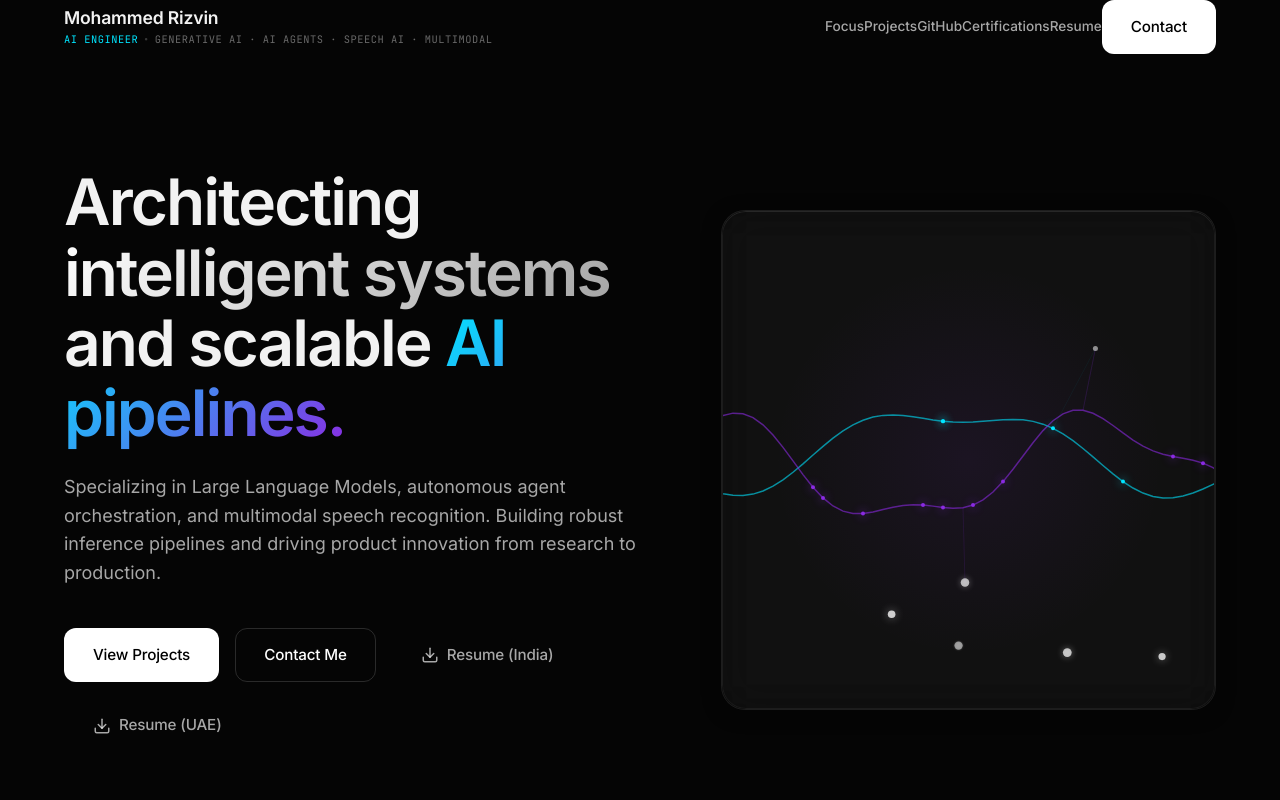
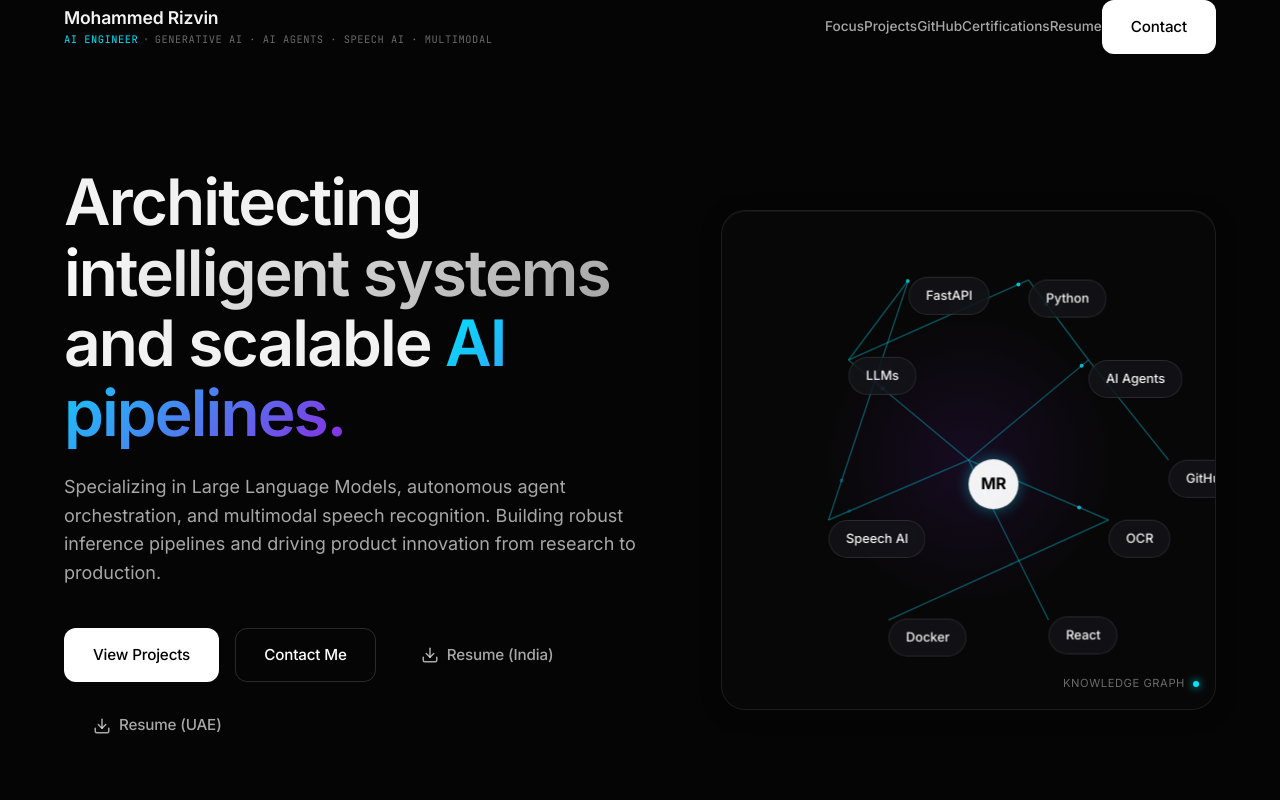
Before and after one commit to rzvn6660/Rizvin_Portfolio, a React (Vite) app: page / in a window 1280 px wide. Shown: the top 800 px of the page. Built offline with nearby package versions, Linux system fonts and the light colour scheme.

Commit message:
Transform Hero visual into an Interactive AI Knowledge Graph and Pipeline Visualizer with Framer Motion

```diff
--- a/src/components/NeuralNetwork.jsx
+++ b/src/components/NeuralNetwork.jsx
@@ -1,290 +1,280 @@
-import React, { useEffect, useRef, useState } from 'react';
-import { motion } from 'framer-motion';
+import React, { useState, useEffect } from 'react';
+import { motion, AnimatePresence } from 'framer-motion';
+
+const nodesData = {
+  MR: { label: 'MR', type: 'center', target: '#about' },
+  LLMs: { label: 'LLMs', type: 'primary', target: '#projects', sub: ['Prompt Engineering', 'RAG', 'Reasoning', 'OpenAI APIs'] },
+  Agents: { label: 'AI Agents', type: 'primary', target: '#projects', sub: ['LangGraph', 'Tool Calling', 'Memory', 'Automation'] },
+  Speech: { label: 'Speech AI', type: 'primary', target: '#projects', sub: ['Whisper', 'Coqui TTS', 'Real-time Voice'] },
+  OCR: { label: 'OCR', type: 'primary', target: '#projects', sub: ['EasyOCR', 'Vision AI', 'Medicine Recognition'] },
+  FastAPI: { label: 'FastAPI', type: 'secondary', target: '#focus' },
+  Python: { label: 'Python', type: 'secondary', target: '#focus' },
+  Docker: { label: 'Docker', type: 'secondary', target: '#focus' },
+  React: { label: 'React', type: 'secondary', target: '#focus' },
+  GitHub: { label: 'GitHub', type: 'secondary', target: '#github' },
+  // Pipeline specific virtual nodes
+  Voice: { label: 'Voice Input', type: 'pipeline' },
+  Memory: { label: 'Memory', type: 'pipeline' },
+  Response: { label: 'Response', type: 'pipeline' }
+};
+
+const getGraphLayout = (width, height) => ({
+  MR: { x: width/2, y: height/2, opacity: 1 },
+  LLMs: { x: width/2 - 120, y: height/2 - 100, opacity: 1 },
+  Agents: { x: width/2 + 120, y: height/2 - 100, opacity: 1 },
+  Speech: { x: width/2 - 140, y: height/2 + 60, opacity: 1 },
+  OCR: { x: width/2 + 140, y: height/2 + 60, opacity: 1 },
+  FastAPI: { x: width/2 - 60, y: height/2 - 180, opacity: 1 },
+  Python: { x: width/2 + 60, y: height/2 - 180, opacity: 1 },
+  Docker: { x: width/2 - 80, y: height/2 + 160, opacity: 1 },
+  React: { x: width/2 + 80, y: height/2 + 160, opacity: 1 },
+  GitHub: { x: width/2 + 200, y: height/2, opacity: 1 },
+  Voice: { x: width/2, y: height/2, opacity: 0 },
+  Memory: { x: width/2, y: height/2, opacity: 0 },
+  Response: { x: width/2, y: height/2, opacity: 0 },
+});
+
+const getPipelineLayout = (width, height) => {
+  const startY = 80;
+  const spacing = (height - 160) / 5;
+  const centerX = width / 2;
+  return {
+    Voice: { x: centerX, y: startY, opacity: 1 },
+    Speech: { x: centerX, y: startY + spacing * 1, opacity: 1 },
+    LLMs: { x: centerX, y: startY + spacing * 2, opacity: 1 },
+    Agents: { x: centerX, y: startY + spacing * 3, opacity: 1 },
+    Memory: { x: centerX + 120, y: startY + spacing * 3, opacity: 1 },
+    Response: { x: centerX, y: startY + spacing * 4, opacity: 1 },
+    // Hide others
+    MR: { x: centerX - 150, y: height/2, opacity: 0.1 },
+    OCR: { x: centerX - 150, y: height/2 - 50, opacity: 0.1 },
+    FastAPI: { x: centerX - 150, y: height/2 + 50, opacity: 0.1 },
+    Python: { x: centerX + 150, y: height/2 - 50, opacity: 0.1 },
+    Docker: { x: centerX + 150, y: height/2 + 50, opacity: 0.1 },
+    React: { x: centerX + 150, y: height/2, opacity: 0.1 },
+    GitHub: { x: centerX + 150, y: height/2 + 100, opacity: 0.1 },
+  };
+};
+
+const getGraphConnections = () => [
+  ['MR', 'LLMs'], ['MR', 'Agents'], ['MR', 'Speech'], ['MR', 'OCR'],
+  ['LLMs', 'FastAPI'], ['LLMs', 'Python'], ['Agents', 'Python'],
+  ['Speech', 'FastAPI'], ['OCR', 'Docker'], ['MR', 'React'],
+  ['Agents', 'GitHub']
+];
+
+const getPipelineConnections = () => [
+  ['Voice', 'Speech'], ['Speech', 'LLMs'], ['LLMs', 'Agents'],
+  ['Agents', 'Memory'], ['Memory', 'Agents'], ['Agents', 'Response']
+];
 
 export default function NeuralNetwork() {
-  const canvasRef = useRef(null);
-  const containerRef = useRef(null);
-  const [isHovered, setIsHovered] = useState(false);
+  const [viewMode, setViewMode] = useState('graph'); // 'graph' or 'pipeline'
+  const [dimensions, setDimensions] = useState({ width: 500, height: 500 });
+  const [hoveredNode, setHoveredNode] = useState(null);
 
   useEffect(() => {
-    const canvas = canvasRef.current;
-    const ctx = canvas.getContext('2d');
-    let animationFrameId;
-    let time = 0;
+    const updateSize = () => {
+      const parent = document.getElementById('network-container');
+      if (parent) {
+        setDimensions({ width: parent.clientWidth, height: parent.clientHeight });
+      }
+    };
+    window.addEventListener('resize', updateSize);
+    updateSize();
 
-    // Check reduced motion
+    // Toggle view modes every 12 seconds
+    const interval = setInterval(() => {
+      setViewMode(prev => prev === 'graph' ? 'pipeline' : 'graph');
+    }, 12000);
+
+    return () => {
+      window.removeEventListener('resize', updateSize);
+      clearInterval(interval);
+    };
+  }, []);
+
+  const handleNodeClick = (target) => {
+    if (target) {
+      const el = document.querySelector(target);
+      if (el) el.scrollIntoView({ behavior: 'smooth' });
+    }
+  };
+
+  const layout = viewMode === 'graph' ? getGraphLayout(dimensions.width, dimensions.height) : getPipelineLayout(dimensions.width, dimensions.height);
+  const connections = viewMode === 'graph' ? getGraphConnections() : getPipelineConnections();
+
   const prefersReducedMotion = window.matchMedia('(prefers-reduced-motion: reduce)').matches;
 
-    // Interaction state
-    let mouse = { x: -1000, y: -1000, targetX: -1000, targetY: -1000, isClicking: false };
-    let clickPulse = 0;
-    let hoverSpeedMulti = 1;
+  return (
+    <div id="network-container" style={{ width: '100%', height: '100%', position: 'relative', background: 'rgba(5,5,5,0.4)', borderRadius: '24px', overflow: 'hidden' }}>
 
-    const resizeCanvas = () => {
-      const parent = canvas.parentElement;
-      canvas.width = parent.clientWidth * (window.devicePixelRatio || 1);
-      canvas.height = parent.clientHeight * (window.devicePixelRatio || 1);
-      ctx.scale(window.devicePixelRatio || 1, window.devicePixelRatio || 1);
-    };
+      {/* Background Glow */}
+      <motion.div
+        animate={{ opacity: viewMode === 'pipeline' ? 0.3 : 0.8 }}
+        style={{ position: 'absolute', top: '50%', left: '50%', transform: 'translate(-50%, -50%)', width: '300px', height: '300px', background: 'radial-gradient(circle, rgba(138, 43, 226, 0.15) 0%, transparent 70%)', pointerEvents: 'none' }}
+      />
 
-    window.addEventListener('resize', resizeCanvas);
-    resizeCanvas();
+      {/* Connections (SVG) */}
+      <svg style={{ position: 'absolute', top: 0, left: 0, width: '100%', height: '100%', pointerEvents: 'none', zIndex: 1 }}>
+        <AnimatePresence>
+          {connections.map(([from, to], i) => {
+            const start = layout[from];
+            const end = layout[to];
+            if (!start || !end || start.opacity === 0 || end.opacity === 0) return null;
 
-    const handleMouseMove = (e) => {
-      const rect = canvas.getBoundingClientRect();
-      mouse.targetX = e.clientX - rect.left;
-      mouse.targetY = e.clientY - rect.top;
-    };
-    const handleMouseLeave = () => {
-      mouse.targetX = -1000;
-      mouse.targetY = -1000;
-    };
-    const handleMouseDown = () => {
-      mouse.isClicking = true;
-      clickPulse = 1.0;
-    };
-    const handleMouseUp = () => {
-      mouse.isClicking = false;
-    };
+            return (
+              <motion.line
+                key={`${from}-${to}-${viewMode}`}
+                x1={start.x} y1={start.y}
+                x2={end.x} y2={end.y}
+                stroke="rgba(0, 229, 255, 0.3)"
+                strokeWidth="1.5"
+                initial={{ pathLength: 0, opacity: 0 }}
+                animate={{ pathLength: 1, opacity: Math.min(start.opacity, end.opacity) }}
+                exit={{ opacity: 0 }}
+                transition={{ duration: 0.8, ease: "easeInOut" }}
+              />
+            );
+          })}
+        </AnimatePresence>
 
-    canvas.addEventListener('mousemove', handleMouseMove);
-    canvas.addEventListener('mouseleave', handleMouseLeave);
-    canvas.addEventListener('mousedown', handleMouseDown);
-    canvas.addEventListener('mouseup', handleMouseUp);
+        {/* Moving Particles along lines */}
+        {!prefersReducedMotion && connections.map(([from, to], i) => {
+          const start = layout[from];
+          const end = layout[to];
+          if (!start || !end || start.opacity === 0 || end.opacity === 0) return null;
+          return (
+            <motion.circle
+              key={`particle-${from}-${to}`}
+              r="2"
+              fill="#00e5ff"
+              initial={{ cx: start.x, cy: start.y, opacity: 0 }}
+              animate={{
+                cx: [start.x, end.x],
+                cy: [start.y, end.y],
+                opacity: [0, 1, 0]
+              }}
+              transition={{
+                duration: 2 + Math.random(),
+                repeat: Infinity,
+                ease: "linear",
+                delay: Math.random() * 2
+              }}
+            />
+          );
+        })}
+      </svg>
 
-    // AI Nodes
-    const nodes = Array.from({ length: 6 }).map(() => ({
-      baseX: Math.random() * canvas.clientWidth,
-      baseY: Math.random() * canvas.clientHeight,
-      x: 0,
-      y: 0,
-      phase: Math.random() * Math.PI * 2,
-      speed: Math.random() * 0.02 + 0.01,
-      size: Math.random() * 2 + 2,
-    }));
+      {/* Nodes (DOM) */}
+      {Object.entries(nodesData).map(([key, node]) => {
+        const pos = layout[key];
+        if (!pos) return null;
 
-    // Particles moving along curves
-    let particles = Array.from({ length: 15 }).map(() => ({
-      t: Math.random(),
-      speed: Math.random() * 0.002 + 0.001,
-      curveIndex: Math.random() > 0.5 ? 0 : 1, // 0 for cyan, 1 for purple
-    }));
-
-    const drawCurve = (ctx, width, height, time, color, yOffset, amplitude, freq, phaseOffset) => {
-      ctx.beginPath();
-      ctx.strokeStyle = color;
-      ctx.lineWidth = 1.5;
-
-      let points = [];
-      for (let x = -50; x <= width + 50; x += 10) {
-        let t = x / width;
-        let y = height / 2 + yOffset;
-
-        // Base sine wave
-        let wave = Math.sin(t * freq + time + phaseOffset) * amplitude;
-
-        // Add secondary wave for complexity
-        wave += Math.sin(t * freq * 2.5 - time * 1.5 + phaseOffset) * (amplitude * 0.3);
-
-        // Mouse influence
-        let dist = Math.abs(x - mouse.x);
-        let influence = Math.max(0, 1 - dist / 200);
-        if (mouse.x > 0 && mouse.y > 0) {
-          let dy = mouse.y - (y + wave);
-          wave += dy * influence * 0.3;
-        }
-
-        if (clickPulse > 0) {
-          wave += Math.sin(t * 20 - time * 10) * (20 * clickPulse) * influence;
-        }
-
-        y += wave;
-        points.push({x, y});
-
-        if (x === -50) ctx.moveTo(x, y);
-        else ctx.lineTo(x, y);
-      }
-
-      ctx.stroke();
-      ctx.closePath();
-      return points;
-    };
-
-    const animate = () => {
-      if (prefersReducedMotion) {
-        // Minimal static drawing if reduced motion is preferred
-        return;
-      }
-
-      const width = canvas.clientWidth;
-      const height = canvas.clientHeight;
-      ctx.clearRect(0, 0, width, height);
-
-      // Smooth mouse interpolation
-      mouse.x += (mouse.targetX - mouse.x) * 0.1;
-      mouse.y += (mouse.targetY - mouse.y) * 0.1;
-
-      // Click pulse decay
-      if (clickPulse > 0) clickPulse -= 0.02;
-
-      hoverSpeedMulti += ((isHovered ? 1.5 : 1) - hoverSpeedMulti) * 0.05;
-      const timeDelta = 0.02 * hoverSpeedMulti + (clickPulse * 0.05);
-      time += timeDelta;
-
-      // Draw Curves
-      const curve1 = drawCurve(ctx, width, height, time, 'rgba(0, 229, 255, 0.6)', -10, 40, Math.PI * 2, 0);
-      const curve2 = drawCurve(ctx, width, height, time, 'rgba(138, 43, 226, 0.6)', 10, 50, Math.PI * 2.5, Math.PI);
-
-      // Update and Draw Particles on curves
-      ctx.shadowBlur = 10;
-      particles.forEach(p => {
-        p.t += p.speed * hoverSpeedMulti + (clickPulse * 0.01);
-        if (p.t > 1) {
-          p.t = 0;
-          p.curveIndex = Math.random() > 0.5 ? 0 : 1;
-        }
-
-        const curve = p.curveIndex === 0 ? curve1 : curve2;
-        if (curve.length > 0) {
-          const index = Math.floor(p.t * (curve.length - 1));
-          const point = curve[index];
-          if (point) {
-            ctx.beginPath();
-            ctx.fillStyle = p.curveIndex === 0 ? '#00e5ff' : '#8a2be2';
-            ctx.shadowColor = ctx.fillStyle;
-            ctx.arc(point.x, point.y, 2, 0, Math.PI * 2);
-            ctx.fill();
-          }
-        }
-      });
-      ctx.shadowBlur = 0;
-
-      // Update and Draw Nodes
-      nodes.forEach((node, i) => {
-        // Floating math
-        node.x = node.baseX + Math.sin(time * 0.5 + node.phase) * 30;
-        node.y = node.baseY + Math.cos(time * 0.7 + node.phase) * 30;
-
-        // Mouse repulsion
-        let dx = node.x - mouse.x;
-        let dy = node.y - mouse.y;
-        let dist = Math.sqrt(dx*dx + dy*dy);
-        if (dist < 150 && mouse.x > 0) {
-          node.x += (dx / dist) * (150 - dist) * 0.1;
-          node.y += (dy / dist) * (150 - dist) * 0.1;
-        }
-
-        // Draw connections to curves if close
-        [curve1, curve2].forEach((curve, cIdx) => {
-          let closestPt = null;
-          let minDist = 100;
-          curve.forEach(pt => {
-            let d = Math.sqrt((pt.x - node.x)**2 + (pt.y - node.y)**2);
-            if (d < minDist) {
-              minDist = d;
-              closestPt = pt;
-            }
-          });
-
-          if (closestPt) {
-            ctx.beginPath();
-            ctx.strokeStyle = cIdx === 0 ? `rgba(0, 229, 255, ${1 - minDist/100})` : `rgba(138, 43, 226, ${1 - minDist/100})`;
-            ctx.lineWidth = 0.5;
-            ctx.moveTo(node.x, node.y);
-            ctx.lineTo(closestPt.x, closestPt.y);
-            ctx.stroke();
-          }
-        });
-
-        // Draw node
-        ctx.beginPath();
-        const pulse = Math.sin(time * 2 + node.phase) * 0.5 + 0.5;
-        ctx.fillStyle = `rgba(255, 255, 255, ${0.4 + pulse * 0.4})`;
-        ctx.shadowColor = 'rgba(255,255,255,0.5)';
-        ctx.shadowBlur = 10 * pulse;
-        ctx.arc(node.x, node.y, node.size + pulse, 0, Math.PI * 2);
-        ctx.fill();
-        ctx.shadowBlur = 0;
-      });
-
-      animationFrameId = requestAnimationFrame(animate);
-    };
-
-    animate();
-
-    return () => {
-      window.removeEventListener('resize', resizeCanvas);
-      canvas.removeEventListener('mousemove', handleMouseMove);
-      canvas.removeEventListener('mouseleave', handleMouseLeave);
-      canvas.removeEventListener('mousedown', handleMouseDown);
-      canvas.removeEventListener('mouseup', handleMouseUp);
-      cancelAnimationFrame(animationFrameId);
-    };
-  }, [isHovered]);
+        const isCenter = node.type === 'center';
+        const isHovered = hoveredNode === key;
 
         return (
           <motion.div
-      ref={containerRef}
-      onMouseEnter={() => setIsHovered(true)}
-      onMouseLeave={() => setIsHovered(false)}
-      whileHover={{ y: -6 }}
-      transition={{ type: 'spring', stiffness: 200, damping: 20 }}
+            key={key}
+            onClick={() => handleNodeClick(node.target)}
+            onMouseEnter={() => setHoveredNode(key)}
+            onMouseLeave={() => setHoveredNode(null)}
+            initial={{ x: pos.x, y: pos.y, opacity: pos.opacity }}
+            animate={{
+              x: pos.x,
+              y: pos.y,
+              opacity: pos.opacity,
+              scale: isHovered ? 1.1 : 1
+            }}
+            transition={{ type: "spring", stiffness: 60, damping: 15 }}
             style={{
-        width: '100%',
-        height: '100%',
-        position: 'relative',
-        borderRadius: '24px',
-        background: 'rgba(255, 255, 255, 0.02)',
-        backdropFilter: 'blur(20px)',
-        WebkitBackdropFilter: 'blur(20px)',
-        border: '1px solid rgba(255, 255, 255, 0.05)',
-        boxShadow: isHovered
-          ? '0 20px 40px -10px rgba(0,0,0,0.6), 0 0 20px rgba(138, 43, 226, 0.15)'
-          : '0 10px 30px -10px rgba(0,0,0,0.5)',
-        overflow: 'hidden',
-        cursor: 'pointer'
+              position: 'absolute',
+              transform: 'translate(-50%, -50%)',
+              zIndex: isHovered ? 10 : 2,
+              pointerEvents: pos.opacity < 0.5 ? 'none' : 'auto',
+              cursor: pos.opacity > 0.5 ? 'pointer' : 'default'
             }}
           >
-      {/* Animated subtle gradient border */}
+            {/* The Node Bubble */}
             <motion.div
-        animate={{ opacity: isHovered ? 1 : 0 }}
+              animate={{
+                y: prefersReducedMotion ? 0 : [0, -5, 0],
+                boxShadow: isHovered
+                  ? '0 0 20px rgba(138,43,226,0.6)'
+                  : (isCenter ? '0 0 15px rgba(0,229,255,0.4)' : '0 0 0px rgba(0,0,0,0)')
+              }}
+              transition={{
+                y: { duration: 3 + Math.random(), repeat: Infinity, ease: "easeInOut" }
+              }}
+              style={{
+                background: isCenter ? 'var(--color-text-primary)' : 'rgba(20,20,25,0.8)',
+                color: isCenter ? '#000' : 'var(--color-text-primary)',
+                border: isCenter ? 'none' : '1px solid rgba(255,255,255,0.1)',
+                backdropFilter: 'blur(8px)',
+                padding: isCenter ? '12px' : '8px 16px',
+                borderRadius: '100px',
+                fontWeight: isCenter ? 700 : 500,
+                fontSize: isCenter ? '1rem' : '0.8rem',
+                whiteSpace: 'nowrap',
+                display: 'flex',
+                alignItems: 'center',
+                justifyContent: 'center',
+                boxShadow: '0 4px 12px rgba(0,0,0,0.3)'
+              }}
+            >
+              {node.label}
+            </motion.div>
+
+            {/* Hover Tooltip */}
+            <AnimatePresence>
+              {isHovered && node.sub && (
+                <motion.div
+                  initial={{ opacity: 0, y: 10, scale: 0.95 }}
+                  animate={{ opacity: 1, y: 0, scale: 1 }}
+                  exit={{ opacity: 0, y: 10, scale: 0.95 }}
                   style={{
                     position: 'absolute',
-          top: 0, left: 0, right: 0, bottom: 0,
-          borderRadius: 'inherit',
-          padding: '1px',
-          background: 'linear-gradient(135deg, rgba(138, 43, 226, 0.5), rgba(0, 229, 255, 0.5))',
-          WebkitMask: 'linear-gradient(#fff 0 0) content-box, linear-gradient(#fff 0 0)',
-          WebkitMaskComposite: 'xor',
-          maskComposite: 'exclude',
+                    top: '100%',
+                    left: '50%',
+                    transform: 'translateX(-50%)',
+                    marginTop: '12px',
+                    background: 'rgba(15,15,20,0.95)',
+                    backdropFilter: 'blur(12px)',
+                    border: '1px solid rgba(138, 43, 226, 0.3)',
+                    padding: '12px',
+                    borderRadius: '12px',
+                    width: 'max-content',
+                    display: 'flex',
+                    flexDirection: 'column',
+                    gap: '6px',
+                    boxShadow: '0 10px 30px rgba(0,0,0,0.5)',
                     pointerEvents: 'none'
                   }}
-      />
+                >
+                  <span style={{ fontSize: '0.7rem', color: 'var(--color-text-tertiary)', textTransform: 'uppercase', letterSpacing: '0.05em' }}>Related Tech</span>
+                  {node.sub.map(s => (
+                    <span key={s} style={{ fontSize: '0.85rem', color: 'var(--color-accent-secondary)', display: 'flex', alignItems: 'center', gap: '6px' }}>
+                      <span style={{ width: 4, height: 4, background: 'var(--color-accent-primary)', borderRadius: '50%' }} />
+                      {s}
+                    </span>
+                  ))}
+                </motion.div>
+              )}
+            </AnimatePresence>
 
-      {/* Subtle inner radial glow */}
-      <div
-        style={{
-          position: 'absolute',
-          top: '50%', left: '50%',
-          transform: 'translate(-50%, -50%)',
-          width: '80%', height: '80%',
-          background: 'radial-gradient(circle, rgba(138,43,226,0.08) 0%, transparent 70%)',
-          pointerEvents: 'none'
-        }}
-      />
-
-      <canvas
-        ref={canvasRef}
-        style={{
-          width: '100%',
-          height: '100%',
-          display: 'block',
-          position: 'absolute',
-          top: 0,
-          left: 0,
-          zIndex: 1
-        }}
-      />
           </motion.div>
         );
+      })}
+
+      {/* Mode Indicator */}
+      <div style={{ position: 'absolute', bottom: '16px', right: '16px', display: 'flex', alignItems: 'center', gap: '8px', zIndex: 1 }}>
+        <span style={{ fontSize: '0.7rem', color: 'var(--color-text-tertiary)', textTransform: 'uppercase', letterSpacing: '0.05em' }}>
+          {viewMode === 'graph' ? 'Knowledge Graph' : 'Inference Pipeline'}
+        </span>
+        <span style={{ width: 6, height: 6, borderRadius: '50%', background: 'var(--color-accent-secondary)', boxShadow: '0 0 8px var(--color-accent-secondary)' }} />
+      </div>
+
+    </div>
+  );
 }
```
Lines whose indentation alone changed are shown as unchanged.
